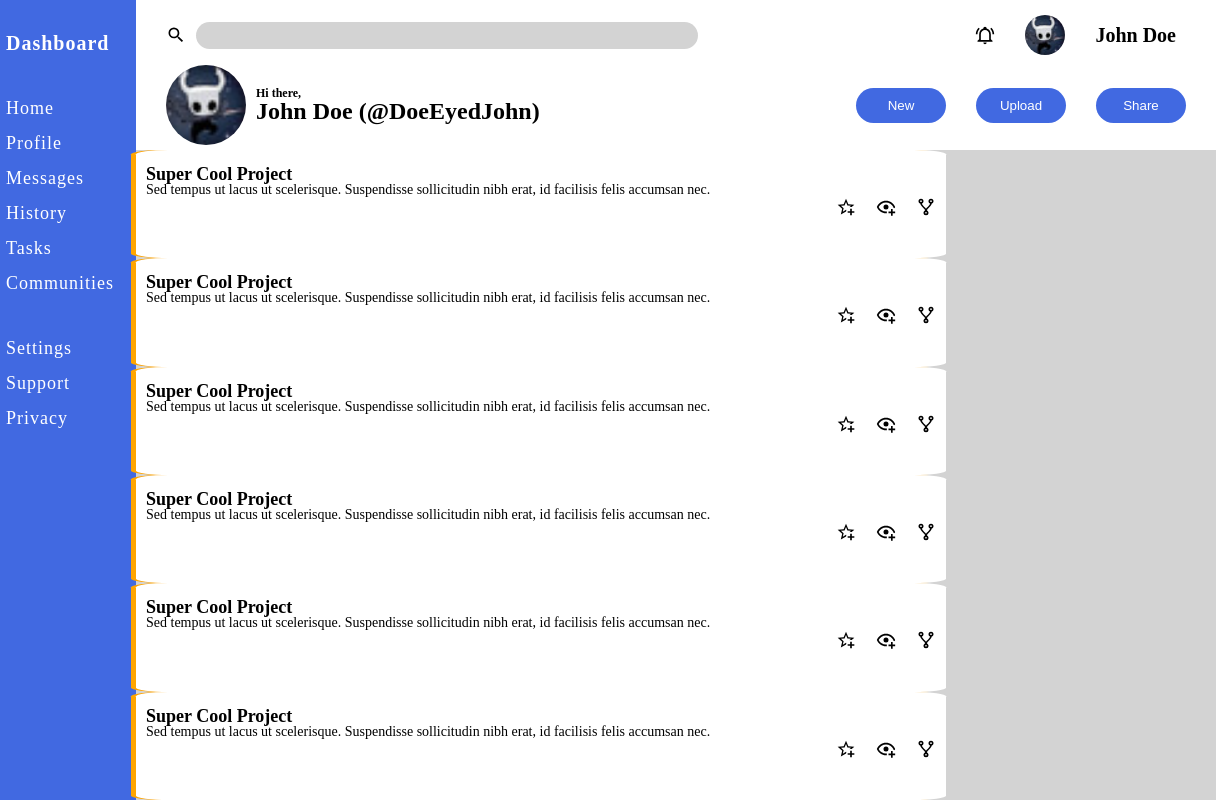
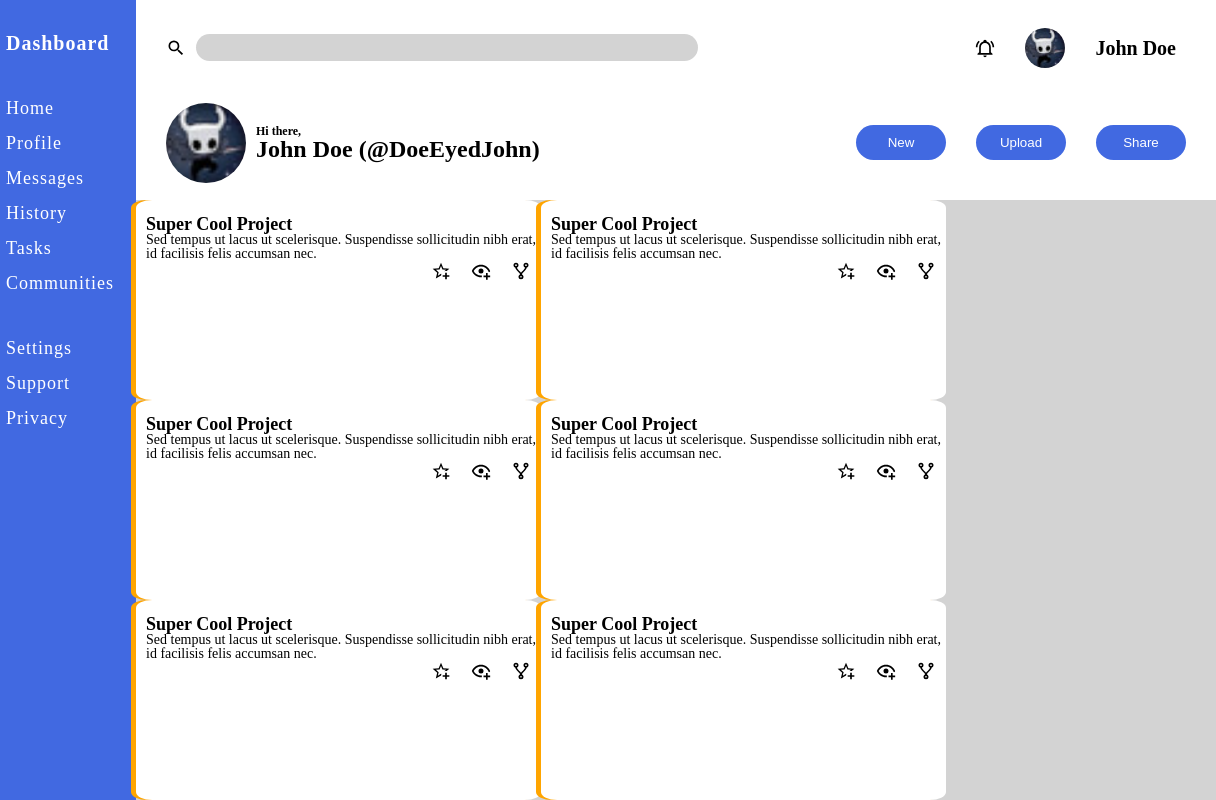
Before and after one commit to JRizzo8/TOPAdminDash, a plain HTML site: page index.html in a window 1280 px wide. Shown: the full height of the page, 64-1280 px from the left. Drawn offline with Linux system fonts and the light colour scheme.

Commit message:
add styling for main dashboard

```diff
--- a/styles.css
+++ b/styles.css
@@ -2,7 +2,7 @@
 main-grid{
     display: grid;
     /* grid-template: grid columns / grid rows */
-    grid-template: clamp(100px, 25%, 150px) 1fr /  clamp(100px, 30%, 200px) 1fr;
+    grid-template: clamp(150px, 25%, 200px) 1fr /  clamp(100px, 30%, 200px) 1fr;
     height: 100vh;
     width: auto;
 }
@@ -164,6 +164,7 @@ dashboard-container{
 }
 project-grid{
     display: grid;
+    grid-template-columns: 1fr 1fr;
 
 }
 .prj-card{
```
